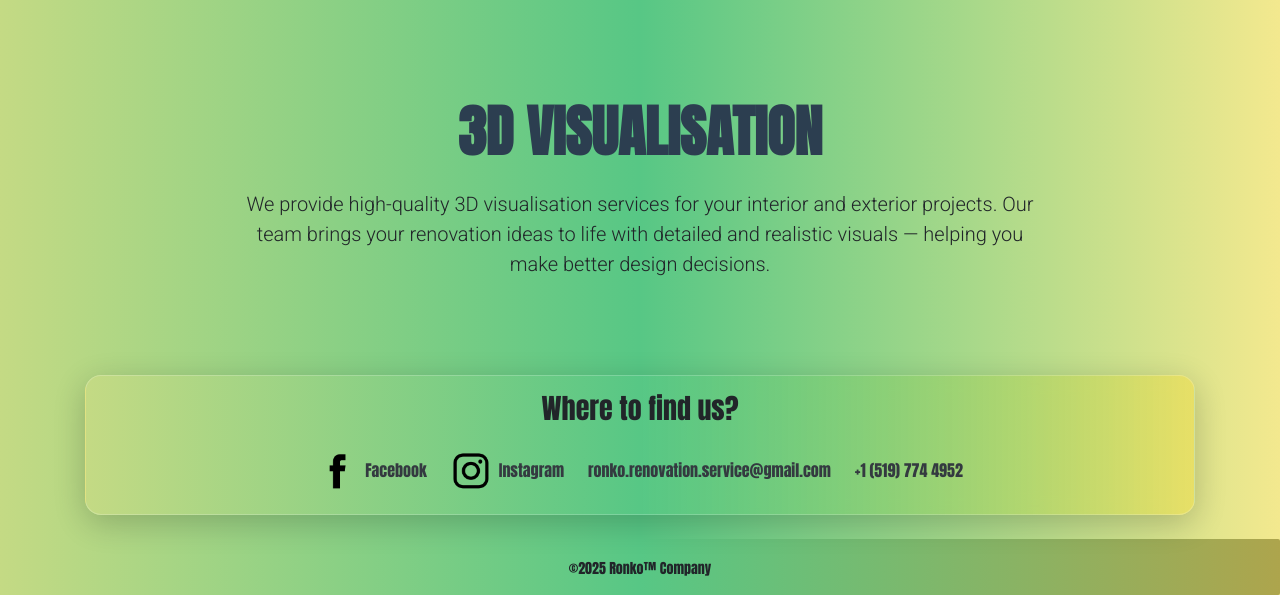
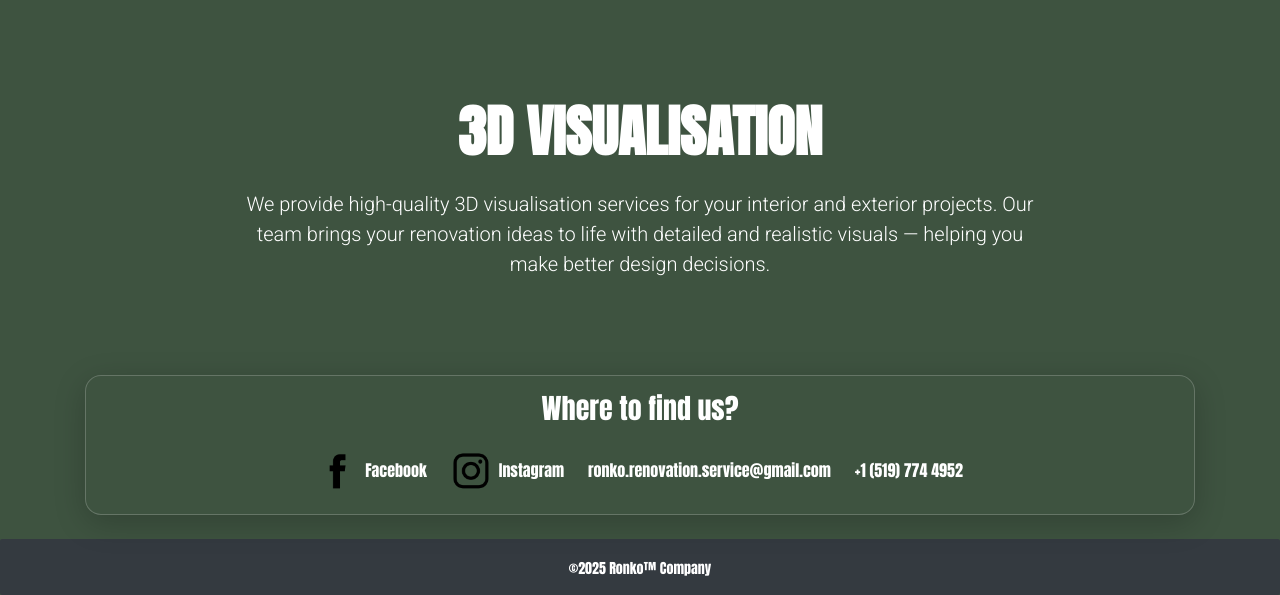
Before and after one commit to pepsoboy/ronko, a plain HTML site: page index.html in a window 1280 px wide. Shown: the part 1971-2566 px from the top of the page. Drawn offline with nearby package versions, Linux system fonts and the light colour scheme.

Commit message:
Add files via upload

```diff
--- a/index.html
+++ b/index.html
@@ -56,7 +56,7 @@
 
 
 
-<div class="container" style="background: linear-gradient(90deg, rgba(196, 218, 132, 1) 0%, rgba(87, 199, 133, 1) 50%, rgba(237, 221, 83, 1) 100%); border-radius: 8px; margin-bottom: 3rem; padding: 2rem 1rem;">
+<div class="container" style=" background-color: #3E5340; border-radius: 8px; margin-bottom: 3rem; padding: 2rem 1rem;">
   <div class="d-flex flex-column align-items-center justify-content-center" style="min-height: 15vw; text-align: center;">
     <h1 style="font-size: 8vw; margin: 0;">RONKO</h1>
     <div style="font-size: 2vw; margin-top: 0.5rem;">Renovation and Service</div>
@@ -108,7 +108,7 @@
 <h1 class="text-center">Our work</h1>
 <div class="container my-5">
   <div class="row">
-    <!-- Пара 1 -->
+
     <div class="col-12 col-md-6 mb-4 position-relative">
       <img src="image/1.jpg" alt="Before 1" class="img-fluid w-100">
       <div class="position-absolute text-dark"
@@ -124,7 +124,7 @@
       </div>
     </div>
 
-    <!-- Пара 2 -->
+
     <div class="col-12 col-md-6 mb-4 position-relative">
       <img src="image/1.jpg" alt="Before 2" class="img-fluid w-100">
       <div class="position-absolute text-dark"
@@ -147,7 +147,7 @@
     <h2 class="display-4 font-weight-bold mb-4"
         style="
           text-transform: uppercase;
-          color: #2c3e50;
+          color: #ffffff;
           text-shadow:linear-gradient(90deg,rgba(196, 218, 132, 1) 0%, rgba(87, 199, 133, 1) 50%, rgba(237, 221, 83, 1) 100%)"
 
         ">
@@ -171,19 +171,19 @@
   <div class="d-flex justify-content-center align-items-center flex-wrap">
     <div class="mr-4 mb-2 d-flex align-items-center">
       <img src="image/104498_facebook_icon.png" alt="Facebook" width="40" class="mr-2"  />
-      <a href="https://www.facebook.com/profile.php?id=61565774106391" class="text-decoration-none text-dark">Facebook</a>
+      <a href="https://www.facebook.com/profile.php?id=61565774106391" class="text-decoration-none ">Facebook</a>
     </div>
     <div class="mr-4 mb-2 d-flex align-items-center">
       <img src="image/1161953_instagram_icon.png" alt="Instagram" width="40" class="mr-2" />
-      <a href="https://www.instagram.com/ronko.build/" class="text-decoration-none text-dark">Instagram</a>
+      <a href="https://www.instagram.com/ronko.build/" class="text-decoration-none ">Instagram</a>
     </div>
     <div class="mr-4 mb-2 d-flex align-items-center">
 
-      <a href="mailto:ronko.renovation.service@gmail.com" class="text-decoration-none text-dark">ronko.renovation.service@gmail.com</a>
+      <a href="mailto:ronko.renovation.service@gmail.com" class="text-decoration-none ">ronko.renovation.service@gmail.com</a>
     </div>
     <div class="mb-2 d-flex align-items-center">
 
-      <a href="tel:+1234567890" class="text-decoration-none text-dark">+1 (519) 774 4952</a>
+      <a href="tel:+1234567890" class="text-decoration-none ">+1 (519) 774 4952</a>
     </div>
   </div>
 </div>
--- a/style.css
+++ b/style.css
@@ -14,9 +14,9 @@ body {
   margin: 0 auto;
   padding: 0;
    font-family: "Anton", sans-serif;
-  background: linear-gradient(90deg,rgba(196, 218, 132, 1) 0%, rgba(87, 199, 133, 1) 50%, rgba(237, 221, 83, 0.656) 100%);
+  background-color: #3E5340;
   font-style: normal;
-
+ color: white !important;
 
 }
 
@@ -56,7 +56,7 @@ p{
 
 
 footer{
- background: linear-gradient(90deg,rgba(196, 218, 132, 1) 0%, rgba(87, 199, 133, 1) 50%, rgba(237, 221, 83, 0.656) 100%);
+  background-color: #3E5340;
 border-radius: 2px;
   padding: 0.2%;
 }
@@ -73,7 +73,7 @@ p{
 
  .glass{
 
- background: linear-gradient(90deg,rgba(196, 218, 132, 1) 0%, rgba(87, 199, 133, 1) 50%, rgba(237, 221, 83, 0.656) 100%);
+ background-color: #3E5340;
 border-radius: 16px;
 box-shadow: 0 8px 32px rgba(0, 0, 0, 0.2);
 backdrop-filter: blur(10px);
@@ -88,7 +88,7 @@ border: 1px solid rgba(255, 255, 255, 0.2);
 
 
  .border{
-   border: 1px solid rgba(87,199,133,0.5) !important;
+   border: 1px solid #3E5340;
  }
 
 
@@ -97,11 +97,9 @@ border: 1px solid rgba(255, 255, 255, 0.2);
       top: 50%;
       left: 50%;
       transform: translate(-50%, -50%);
-       background: linear-gradient(90deg,rgba(196, 218, 132, 1) 0%, rgba(87, 199, 133, 1) 50%, rgba(237, 221, 83, 0.656) 100%);
+       background-color: #3E5340;
 border-radius: 2px;
-box-shadow: 0 8px 32px rgba(0, 0, 0, 0.2);
-backdrop-filter: blur(10px);
--webkit-backdrop-filter: blur(10px);
+
 border: 1px solid rgba(255, 255, 255, 0.2);
 width: 100%;
 font-size: 3vh;
@@ -131,3 +129,7 @@ font-size: 3vh;
   font-size: 1.25rem; /* примерно 20px */
   font-weight: 500;   /* чуть жирнее, если хочешь */
 }
+
+a{
+  color: white !important;
+}
```
